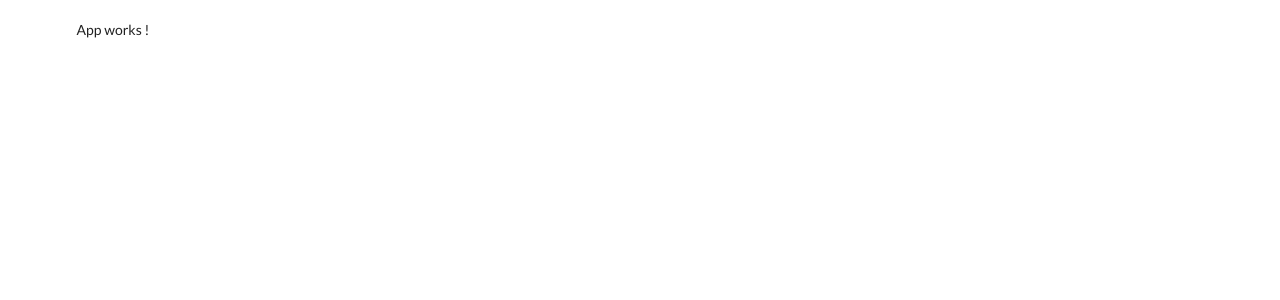
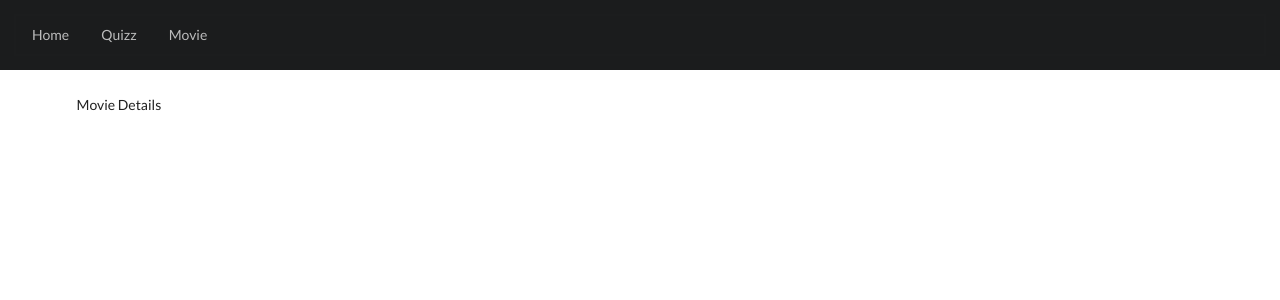
Before and after one commit to StevOrc/movie-quizz, a React (Create React App) app: page /movie/1 in a window 1280 px wide. Shown: the top 300 px of the page. Built offline with nearby package versions, Linux system fonts and the light colour scheme.

Commit message:
routing snapshop setup. Service to request the API setup and first components created

```diff
--- /dev/null
+++ b/src/App.css
@@ -0,0 +1,3 @@
+.quizz-container {
+  display: flex;
+}
--- a/src/App.jsx
+++ b/src/App.jsx
@@ -1,12 +1,27 @@
 import React, { Component } from "react";
+import { Router, Route, Switch } from "react-router-dom";
+import Header from "./components/Header";
+import QuizzList from "./components/quizz/QuizzList";
+import history from "./history";
+import MovieDetails from "./components/MovieDetail";
 
 class App extends Component {
   state = {};
   render() {
     return (
-      <div className="ui container" style={{ marginTop: "20px" }}>
-        App works !
-      </div>
+      <React.Fragment>
+        <Router history={history}>
+          <div>
+            <Header />
+          </div>
+          <div className="ui container" style={{ marginTop: "25px" }}>
+            <Switch>
+              <Route path="/" exact component={QuizzList} />
+              <Route path="/movie/:id" component={MovieDetails} />
+            </Switch>
+          </div>
+        </Router>
+      </React.Fragment>
     );
   }
 }
--- /dev/null
+++ b/src/components/Header.jsx
@@ -0,0 +1,22 @@
+import React from "react";
+import { Link } from "react-router-dom";
+
+const Header = () => {
+  return (
+    <div className="ui inverted segment" style={{ borderRadius: 0 }}>
+      <div className="ui inverted secondary pointing menu">
+        <Link to="/" className="item">
+          Home
+        </Link>
+        <Link to="/" className="item">
+          Quizz
+        </Link>
+        <Link to="/movie/15" className="item">
+          Movie
+        </Link>
+      </div>
+    </div>
+  );
+};
+
+export default Header;
--- /dev/null
+++ b/src/components/MovieDetail.jsx
@@ -0,0 +1,7 @@
+import React from "react";
+
+const MovieDetails = () => {
+  return <div>Movie Details</div>;
+};
+
+export default MovieDetails;
--- /dev/null
+++ b/src/components/quizz/QuizzList.jsx
@@ -0,0 +1,9 @@
+import React, { Component } from "react";
+
+class QuizzList extends Component {
+  render() {
+    return <div>Quiz List !</div>;
+  }
+}
+
+export default QuizzList;
--- /dev/null
+++ b/src/history.js
@@ -0,0 +1,2 @@
+import { createBrowserHistory } from "history";
+export default createBrowserHistory();
```
Also changed, not shown: src/api/movieService.js (added, +7 -0 lines), src/components/Score.jsx (added, +7 -0 lines), src/components/quizz/Question.jsx (added, +7 -0 lines).
